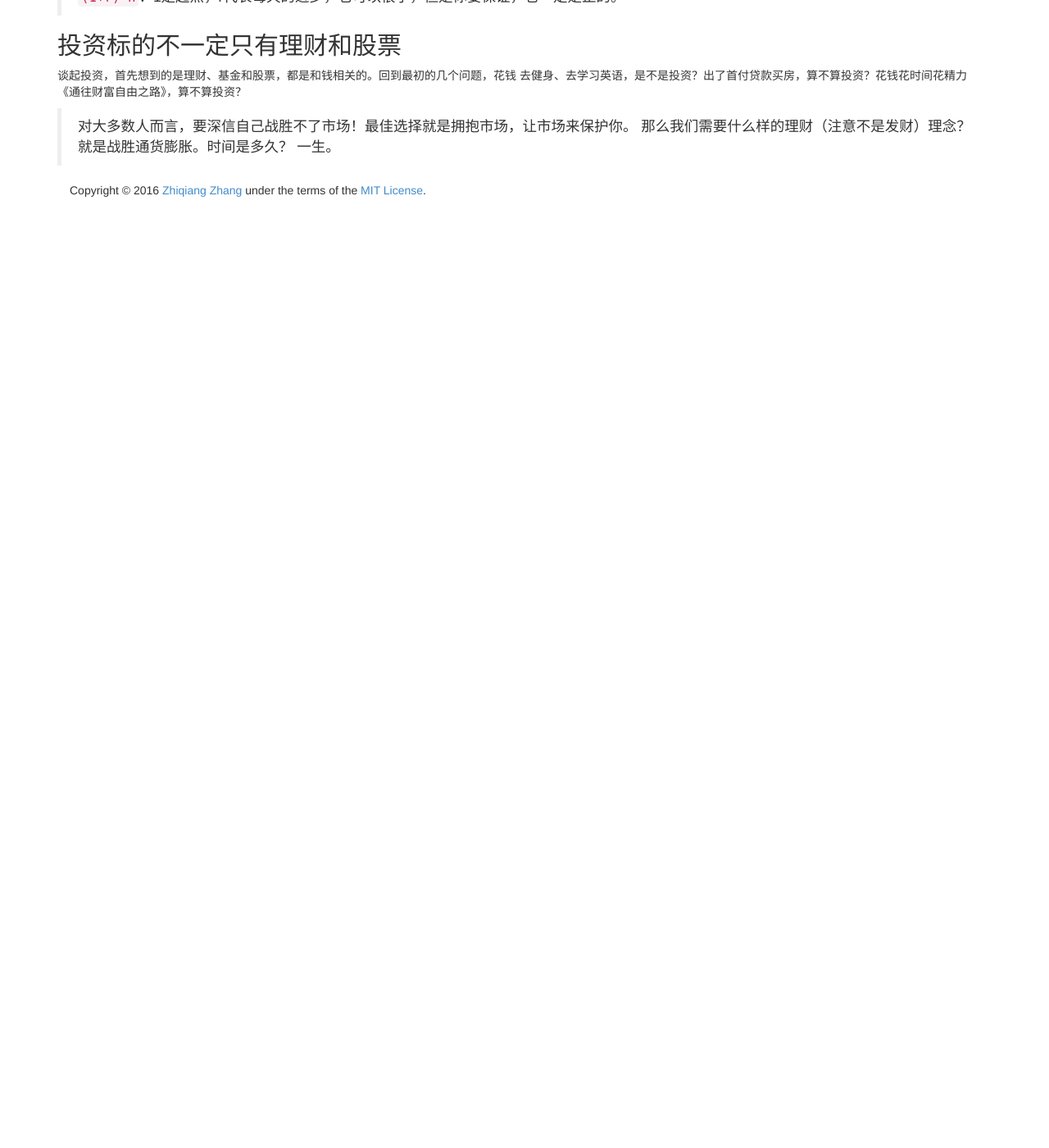
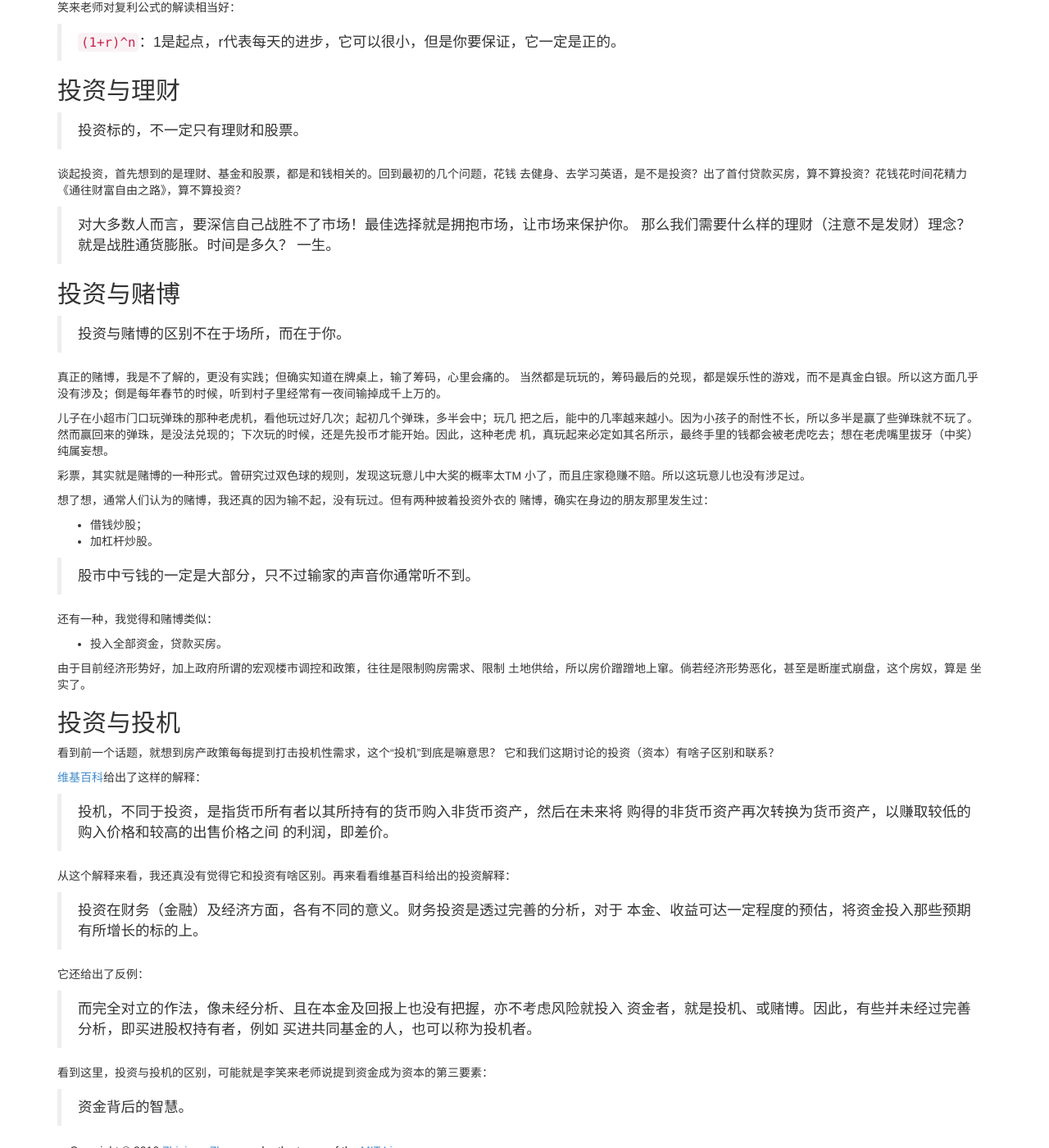
Before and after one commit to shuixin222/zqzhang.github.io, a Jekyll site: the page built from _posts/2016-09-04-capital.md, in a window 1280 px wide and 1400 px high, scrolled down 847 px. Shown: the whole window at 82% size. Built offline with Jekyll 4.4.1, drawn with Linux system fonts in a browser that asks for light colours; before the commit the page ends 1099 px from its top, so only the background shows below that; some of the changed text lies outside the part shown.

Commit message:
Think on investment, speculation and gambling

```diff
--- a/_posts/2016-09-04-capital.md
+++ b/_posts/2016-09-04-capital.md
@@ -21,7 +21,9 @@ title: 资本
 
 那么，该如何理解钱与资本呢？老师让多想想砖与房子。
 
-## 如果5000元就开始投资的话
+> 不知道资金和资本的区别，损失的可能不只是资金。
+
+## 如果用5000元就可以开始正儿八经的投资活动的话
 
 * 我在2007年的时候就可以开始了；彼时，省吃俭用整了4000元，给我弟弟办厂；后来发现
   他被骗了。如果按照七年就是一辈子来计算，我已经错过了一辈子多了。
@@ -51,7 +53,9 @@ title: 资本
 
 > `(1+r)^n`：1是起点，r代表每天的进步，它可以很小，但是你要保证，它一定是正的。
 
-## 投资标的不一定只有理财和股票
+## 投资与理财
+
+> 投资标的，不一定只有理财和股票。
 
 谈起投资，首先想到的是理财、基金和股票，都是和钱相关的。回到最初的几个问题，花钱
 去健身、去学习英语，是不是投资？出了首付贷款买房，算不算投资？花钱花时间花精力
@@ -60,3 +64,62 @@ title: 资本
 > 对大多数人而言，要深信自己战胜不了市场！最佳选择就是拥抱市场，让市场来保护你。
   那么我们需要什么样的理财（注意不是发财）理念？就是战胜通货膨胀。时间是多久？
   一生。
+
+## 投资与赌博
+
+> 投资与赌博的区别不在于场所，而在于你。
+
+真正的赌博，我是不了解的，更没有实践；但确实知道在牌桌上，输了筹码，心里会痛的。
+当然都是玩玩的，筹码最后的兑现，都是娱乐性的游戏，而不是真金白银。所以这方面几乎
+没有涉及；倒是每年春节的时候，听到村子里经常有一夜间输掉成千上万的。
+
+儿子在小超市门口玩弹珠的那种老虎机，看他玩过好几次；起初几个弹珠，多半会中；玩几
+把之后，能中的几率越来越小。因为小孩子的耐性不长，所以多半是赢了些弹珠就不玩了。
+然而赢回来的弹珠，是没法兑现的；下次玩的时候，还是先投币才能开始。因此，这种老虎
+机，真玩起来必定如其名所示，最终手里的钱都会被老虎吃去；想在老虎嘴里拔牙（中奖）
+纯属妄想。
+
+彩票，其实就是赌博的一种形式。曾研究过双色球的规则，发现这玩意儿中大奖的概率太TM
+小了，而且庄家稳赚不赔。所以这玩意儿也没有涉足过。
+
+想了想，通常人们认为的赌博，我还真的因为输不起，没有玩过。但有两种披着投资外衣的
+赌博，确实在身边的朋友那里发生过：
+
+* 借钱炒股；
+* 加杠杆炒股。
+
+> 股市中亏钱的一定是大部分，只不过输家的声音你通常听不到。
+
+还有一种，我觉得和赌博类似：
+
+* 投入全部资金，贷款买房。
+
+由于目前经济形势好，加上政府所谓的宏观楼市调控和政策，往往是限制购房需求、限制
+土地供给，所以房价蹭蹭地上窜。倘若经济形势恶化，甚至是断崖式崩盘，这个房奴，算是
+坐实了。
+
+## 投资与投机
+
+看到前一个话题，就想到房产政策每每提到打击投机性需求，这个“投机”到底是嘛意思？
+它和我们这期讨论的投资（资本）有啥子区别和联系？
+
+[维基百科](https://zh.wikipedia.org/wiki/%E6%8A%95%E6%9C%BA)给出了这样的解释：
+
+> 投机，不同于投资，是指货币所有者以其所持有的货币购入非货币资产，然后在未来将
+  购得的非货币资产再次转换为货币资产，以赚取较低的购入价格和较高的出售价格之间
+  的利润，即差价。
+
+从这个解释来看，我还真没有觉得它和投资有啥区别。再来看看维基百科给出的投资解释：
+
+> 投资在财务（金融）及经济方面，各有不同的意义。财务投资是透过完善的分析，对于
+  本金、收益可达一定程度的预估，将资金投入那些预期有所增长的标的上。
+
+它还给出了反例：
+
+> 而完全对立的作法，像未经分析、且在本金及回报上也没有把握，亦不考虑风险就投入
+  资金者，就是投机、或赌博。因此，有些并未经过完善分析，即买进股权持有者，例如
+  买进共同基金的人，也可以称为投机者。
+
+看到这里，投资与投机的区别，可能就是李笑来老师说提到资金成为资本的第三要素：
+
+> 资金背后的智慧。
```
